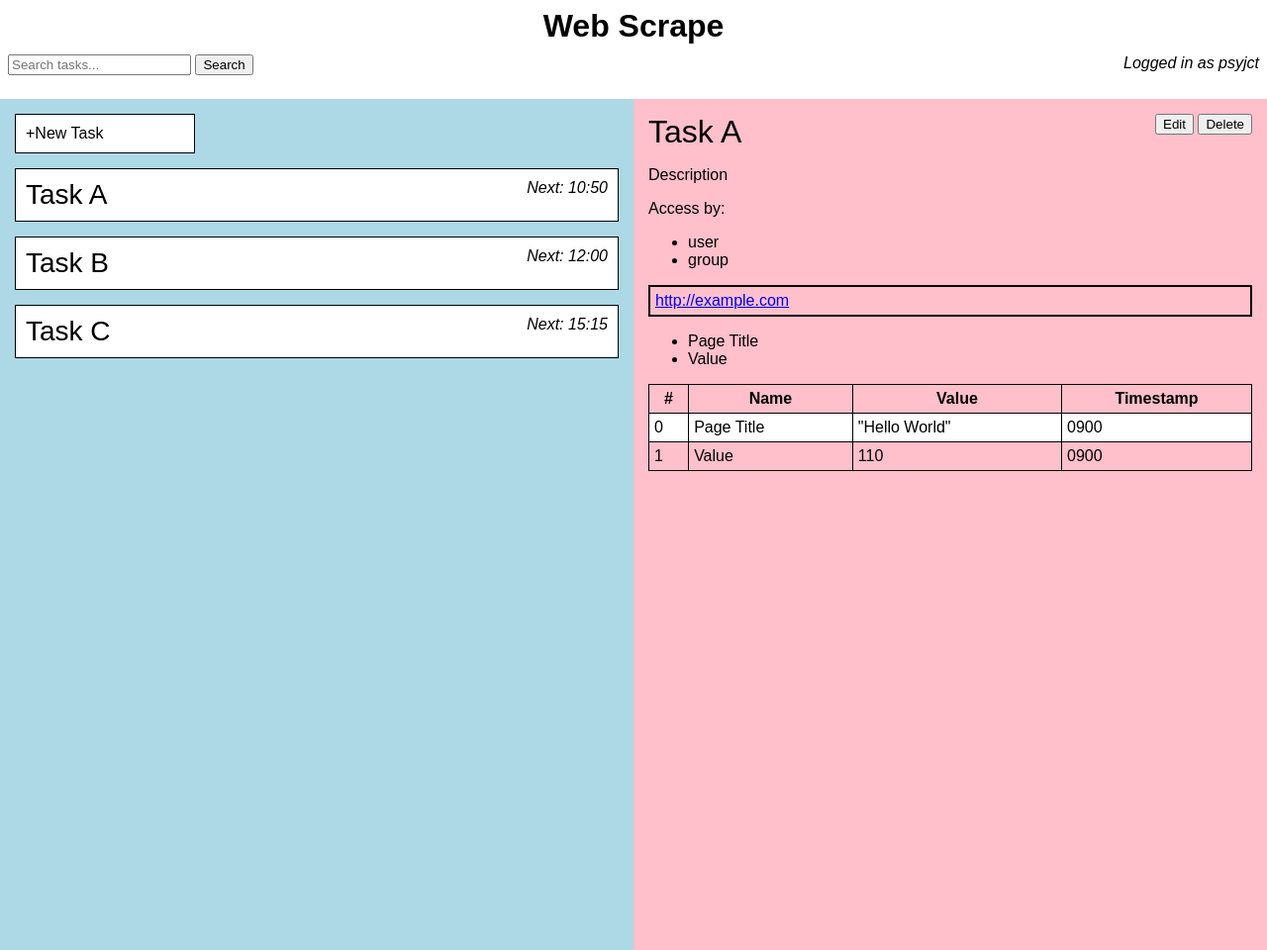
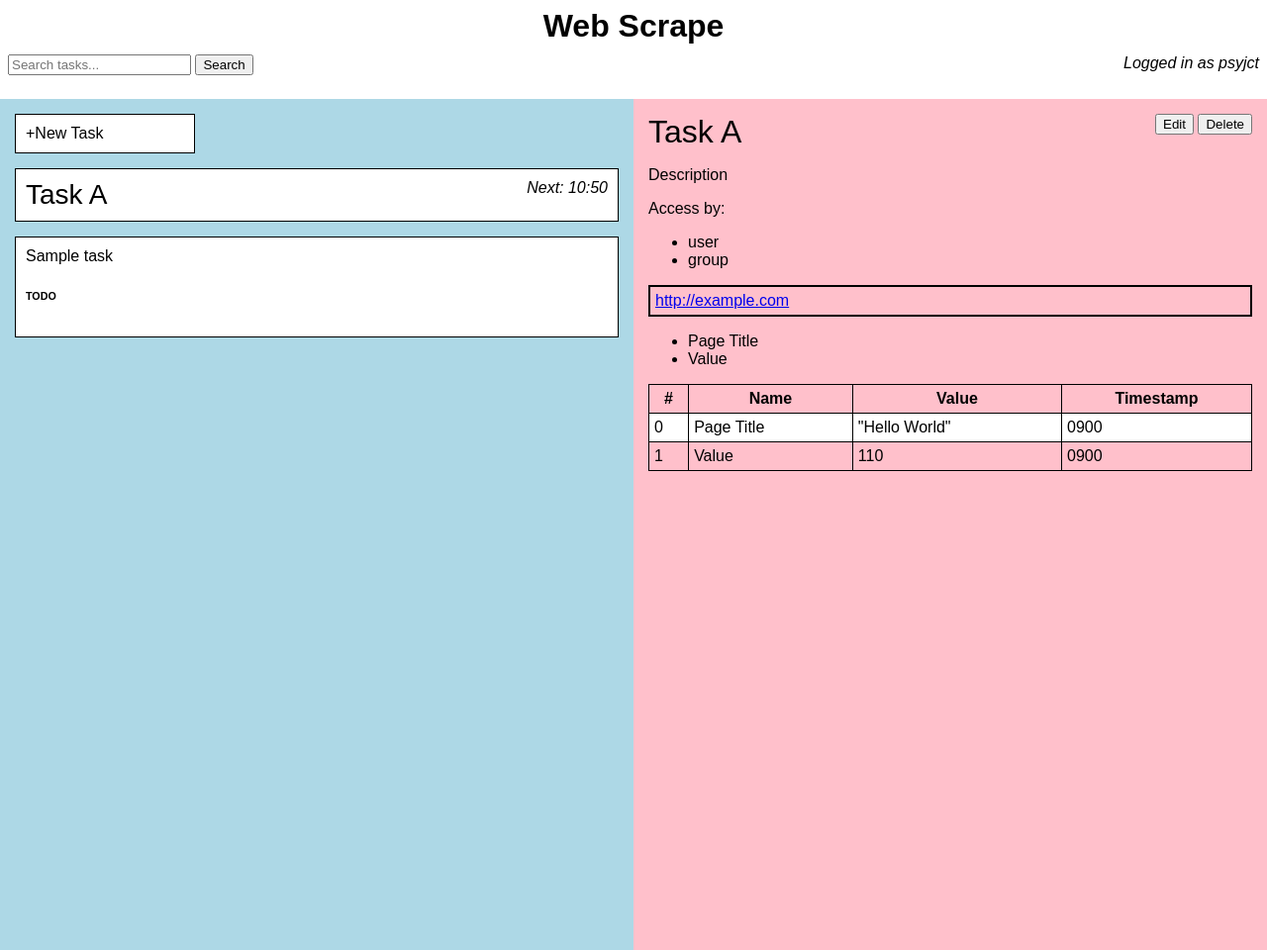
Before and after one commit to iklone/Web-Rake, a PHP site: page /main.php in a window 1280 px wide. Shown: the whole page at 99% size. Run offline with PHP 8.4, Linux system fonts and the light colour scheme; tables that the repository leaves empty hold one stand-in row (values such as "Sample post"); a stand-in replaces the project's code that opens the database connection.

Commit message:
Updated main.php with primitive db connectivity

```diff
--- a/web-app/main.php
+++ b/web-app/main.php
@@ -10,6 +10,19 @@
 
             }
         }
+		function insertTaskListing(name) {
+			var article = document.createElement("article");
+
+			var title = document.createElement("span");
+			title.innerHTML = name;
+			article.appendChild(title);
+
+			var meta = document.createElement("h6");
+			meta.innerHTML = "TODO";
+			article.appendChild(meta);
+
+			document.getElementById("taskListing").appendChild(article);
+		}
     </script>
 </head>
 
@@ -27,19 +40,24 @@
         <i>Logged in as psyjct</i>
     </span>
 
-    <div class="split left" style="overflow: scroll;">
+    <div id="taskListing" class="split left" style="overflow: scroll;">
         <article class="newTask">
             +New Task
         </article>
         <article>
             <span class="taskName">Task A</span><span class="taskMeta">Next: 10:50</span>
         </article>
-        <article>
-            <span class="taskName">Task B</span><span class="taskMeta">Next: 12:00</span>
-        </article>
-        <article>
-            <span class="taskName">Task C</span><span class="taskMeta">Next: 15:15</span>
-        </article>
+
+		<script>
+		<?php
+			include 'db.php';
+			$taskData = mysqli_query($conn, 'SELECT * FROM Task;');
+			foreach ($taskData as $task){
+				echo 'insertTaskListing("' . $task["taskName"] . '");';
+			}
+		?>
+		</script>
+
         <div style="margin: 100px;"></div>
     </div>
 
```
